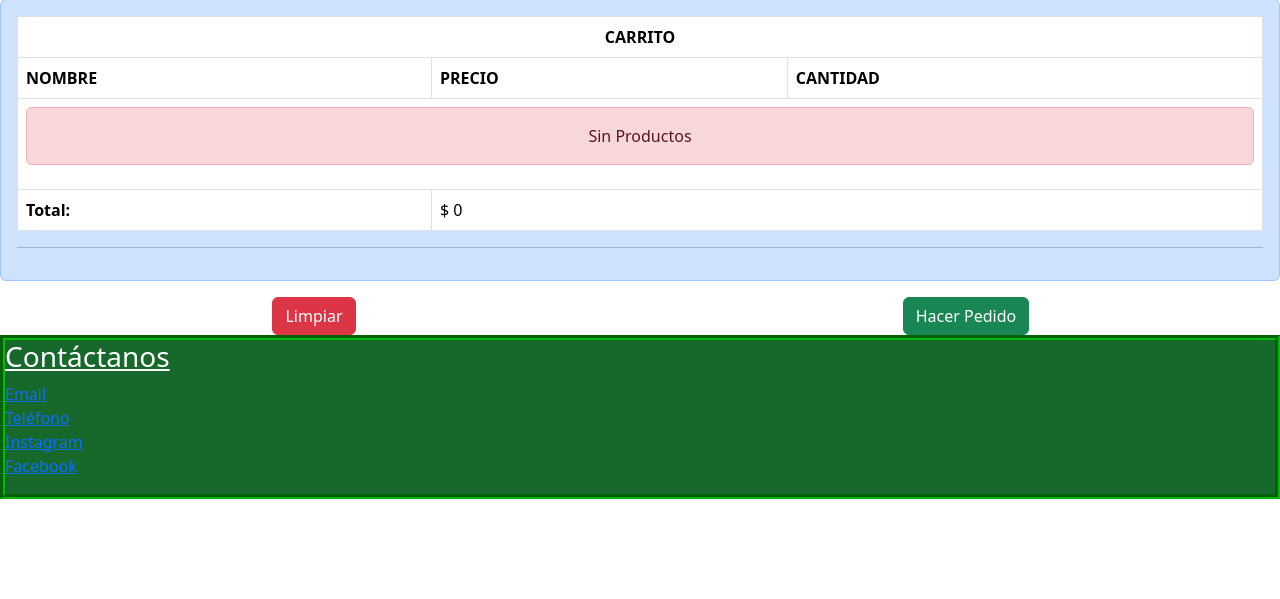
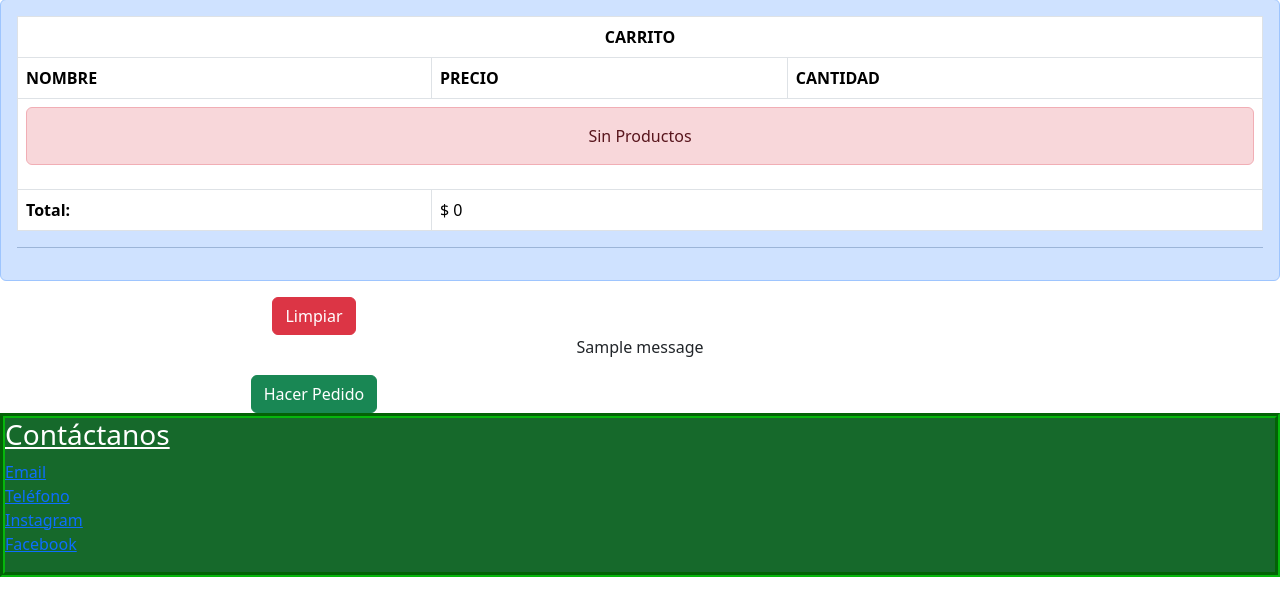
Before and after one commit to JMartinez-l/CER2-MartinezJavier, a Django app: page /carrito/ in a window 1280 px wide. Shown: the part 134-733 px from the top of the page. Run offline with Django 5.2, Linux system fonts and the light colour scheme; a user stored in the database is signed in; one stand-in notice (Sample message) is shown.

Commit message:
Version terminada

```diff
--- a/MainApp/templates/carrito.html
+++ b/MainApp/templates/carrito.html
@@ -23,6 +23,7 @@
           <td>{{value.acumulado}}
             <a href="{% url 'Add' value.producto_id %}" class="badge btn btn-dark badge-dark">+</a>
             <a href="{% url 'Sub' value.producto_id %}" class="badge btn btn-dark badge-dark">-</a>
+            {{value.cantidad}}
           </td>
         </tr>
       {% endfor %}
@@ -43,6 +44,13 @@
     </div>
     <div class="row text-center">
         <div class="col-6"><a href="{% url 'CLS' %}" class="btn btn-danger">Limpiar</a></div>
+        {% if messages %}
+          <ul class="messages">
+          {% for message in messages %}
+            <li{% if message.tags %} class="{{ message.tags }}"{% endif %}>{{ message }}</li>
+          {% endfor %}
+          </ul>
+        {% endif %}
         <div class="col-6"><a href="{% url 'Pedido' %}" class="btn btn-success">Hacer Pedido</a></div>
     </div>
 
--- a/MainApp/views.py
+++ b/MainApp/views.py
@@ -1,10 +1,11 @@
-from django.shortcuts import render, redirect, get_object_or_404
+from django.shortcuts import render, redirect
 from .models import Producto
 from .forms import Formulario
 from .carrito import Carrito
-from django.contrib.auth import logout
+from django.contrib.auth import logout, authenticate, login
 from .forms import CustomUserCreationForm
-from django.contrib.auth import authenticate, login
+from django.contrib.auth.decorators import login_required
+from django.contrib import messages
 
 
 # Create your views here.
@@ -35,7 +36,7 @@ def Login(request):
     else:
         form = Formulario()
 
-    return render(request, 'login.html', {
+    return render(request, 'registration/login.html', {
         'form': form
         })
 
@@ -56,18 +57,20 @@ def Register(request):
         else:
             data['form'] = user_creation_form
 
-    return render(request, 'register.html', data)
+    return render(request, 'registration/register.html', data)
 
 def exit(request):
     logout(request)
     return redirect('/')
 
+@login_required
 def Carrito_view(request):
     productos = Producto.objects.all()
     return render(request, 'carrito.html', {
         'productos':productos,
     })
 
+@login_required
 def agregar_producto(request, producto_id):
     carrito = Carrito(request)
     print("Carrito instance type:", type(carrito))
@@ -97,4 +100,5 @@ def crear_pedido_view(request):
     carrito = Carrito(request)
     pedido = carrito.crear_pedido()
     carrito.limpiar()
+    messages.success(request, 'Successfully Sent The Message!')
     return redirect('/carrito')
```
Also changed, not shown: MainApp/templates/registration/login.html (renamed from MainApp/templates/login.html), MainApp/templates/registration/register.html (renamed from MainApp/templates/register.html), db.sqlite3.
